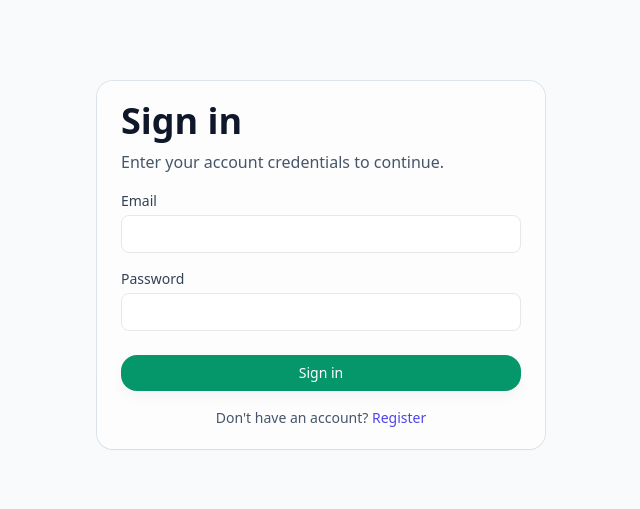
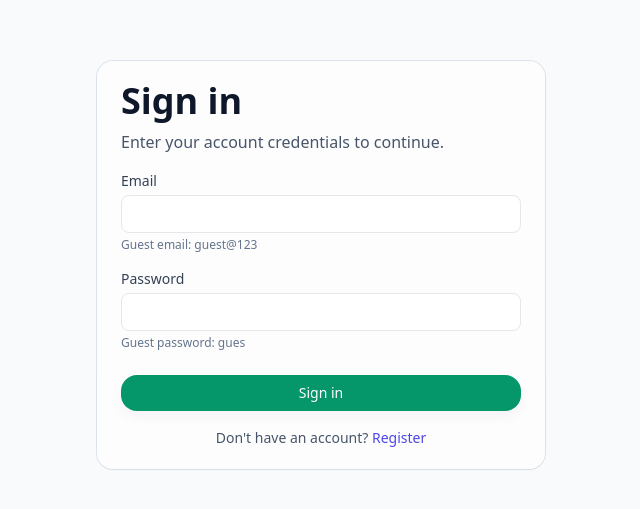
Before and after one commit to sharma-anahita/mental-health-app, a React app in the folder frontend/: page /login in a window 1280 px wide. Shown: the part 135-644 px from the top of the page, without its empty margins (319-959 px from the left). Built offline with nearby package versions, Linux system fonts and the light colour scheme; no server answers; the HTML template or start-up script is replaced by a standard one.

Commit message:
added guest credentials

```diff
--- a/frontend/src/pages/Auth/LoginPage.tsx
+++ b/frontend/src/pages/Auth/LoginPage.tsx
@@ -50,6 +50,7 @@ const LoginPage: React.FC = () => {
                 className="w-full rounded-lg border px-3 py-2 text-sm outline-none focus:ring-2 focus:ring-indigo-200"
                 required
               />
+              <div className="mt-1 text-xs text-slate-500">Guest email: guest@123</div>
             </label>
 
             <label className="block">
@@ -61,6 +62,7 @@ const LoginPage: React.FC = () => {
                 className="w-full rounded-lg border px-3 py-2 text-sm outline-none focus:ring-2 focus:ring-indigo-200"
                 required
               />
+              <div className="mt-1 text-xs text-slate-500">Guest password: gues</div>
             </label>
 
             {error && <div className="text-sm text-red-600">{error}</div>}
```
